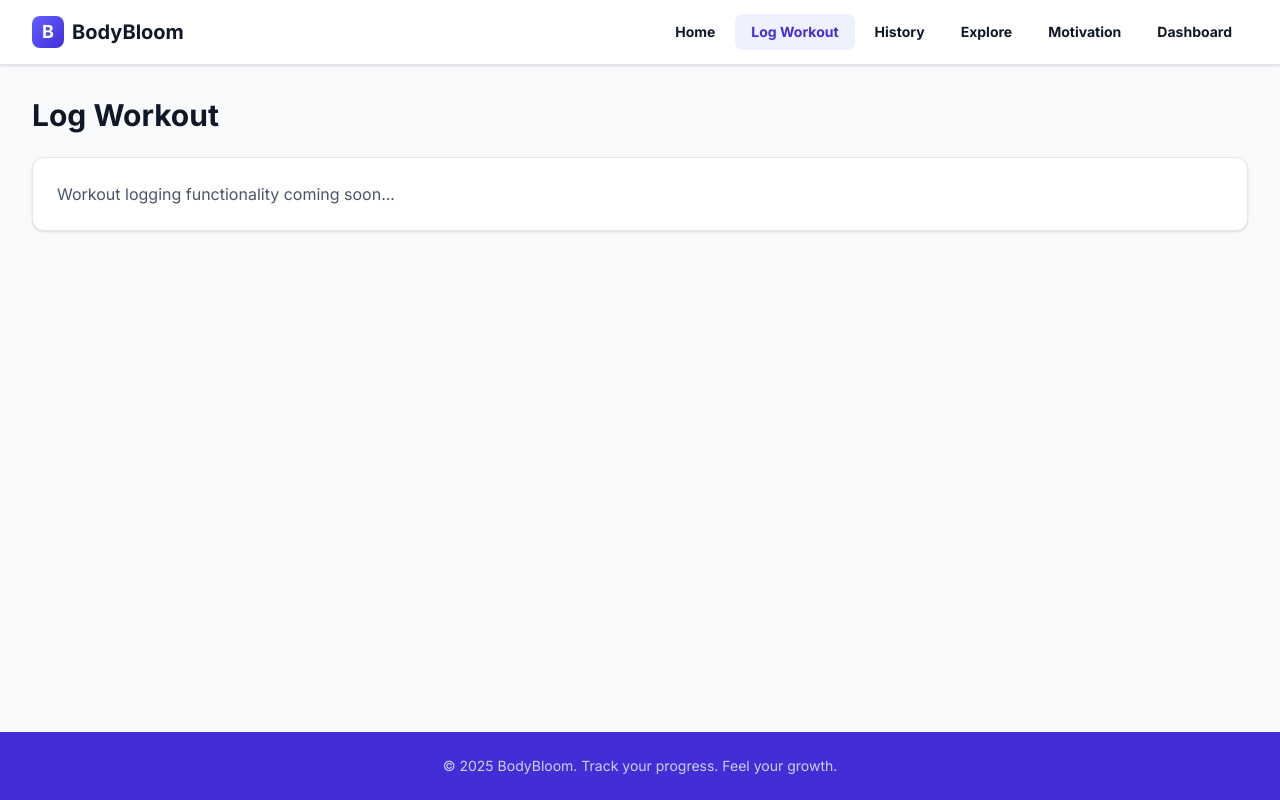
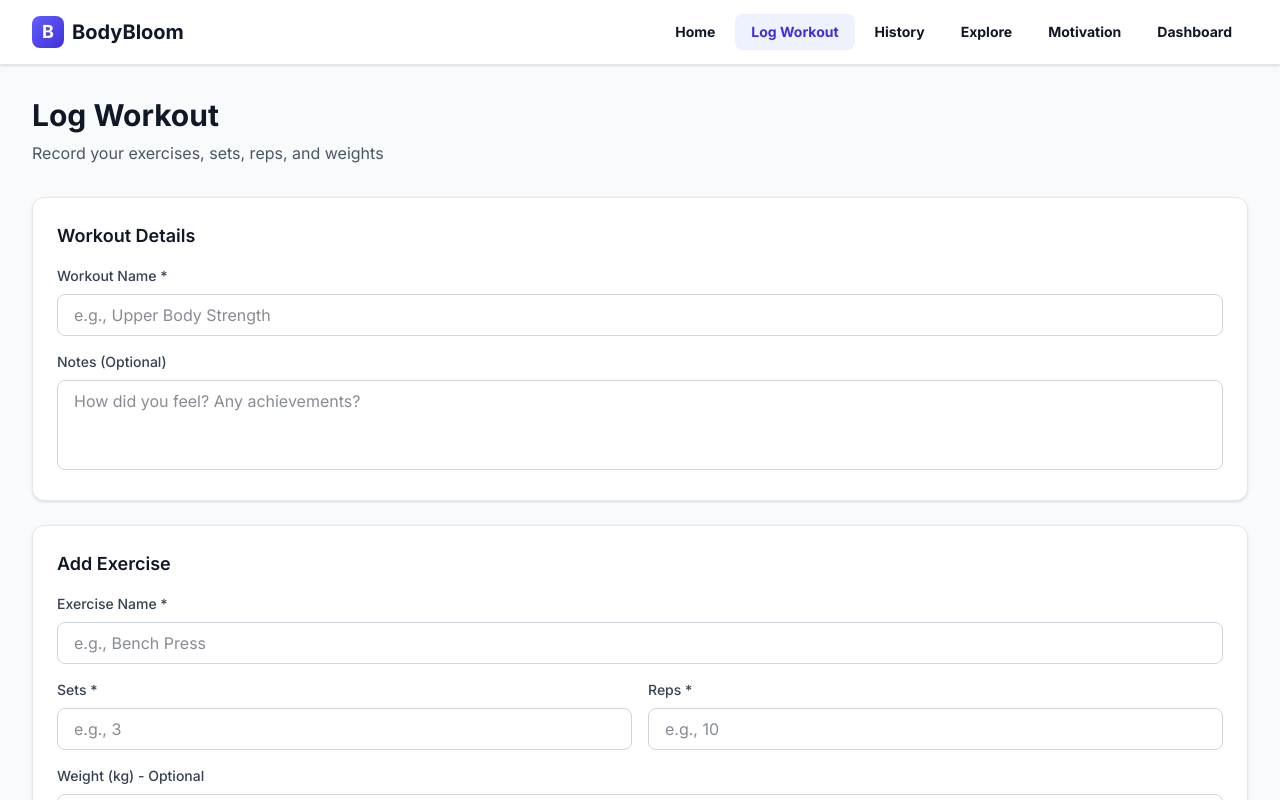
Before and after one commit to Ghanneycaleb/BodyBloom, a React (Vite) app: page /log in a window 1280 px wide. Shown: the top 800 px of the page. Built offline with nearby package versions, Linux system fonts and the light colour scheme.

Commit message:
Implement functional workout logging with localStorage persistence

```diff
--- a/src/pages/LogWorkout.jsx
+++ b/src/pages/LogWorkout.jsx
@@ -1,12 +1,39 @@
-import Card from '../components/common/Card';
+import { useState } from 'react';
+import { useNavigate } from 'react-router-dom';
+import WorkoutForm from '../components/workout/WorkoutForm';
+import useWorkouts from '../hooks/useWorkouts';
 
 const LogWorkout = () => {
+  const navigate = useNavigate();
+  const { addWorkout } = useWorkouts();
+  const [showSuccess, setShowSuccess] = useState(false);
+
+  const handleSaveWorkout = (workout) => {
+    addWorkout(workout);
+    setShowSuccess(true);
+
+    // Show success message then navigate
+    setTimeout(() => {
+      navigate('/history');
+    }, 1500);
+  };
+
   return (
     <div>
-      <h1 className="text-3xl font-bold text-gray-900 mb-6">Log Workout</h1>
-      <Card>
-        <p className="text-gray-600">Workout logging functionality coming soon...</p>
-      </Card>
+      <div className="mb-8">
+        <h1 className="text-3xl font-bold text-gray-900 mb-2">Log Workout</h1>
+        <p className="text-gray-600">Record your exercises, sets, reps, and weights</p>
+      </div>
+
+      {showSuccess && (
+        <div className="mb-6 p-4 bg-primary-50 border border-primary-200 rounded-lg">
+          <p className="text-primary-800 font-medium">
+            ✅ Workout saved successfully! Redirecting to history...
+          </p>
+        </div>
+      )}
+
+      <WorkoutForm onSave={handleSaveWorkout} />
     </div>
   );
 };
```
